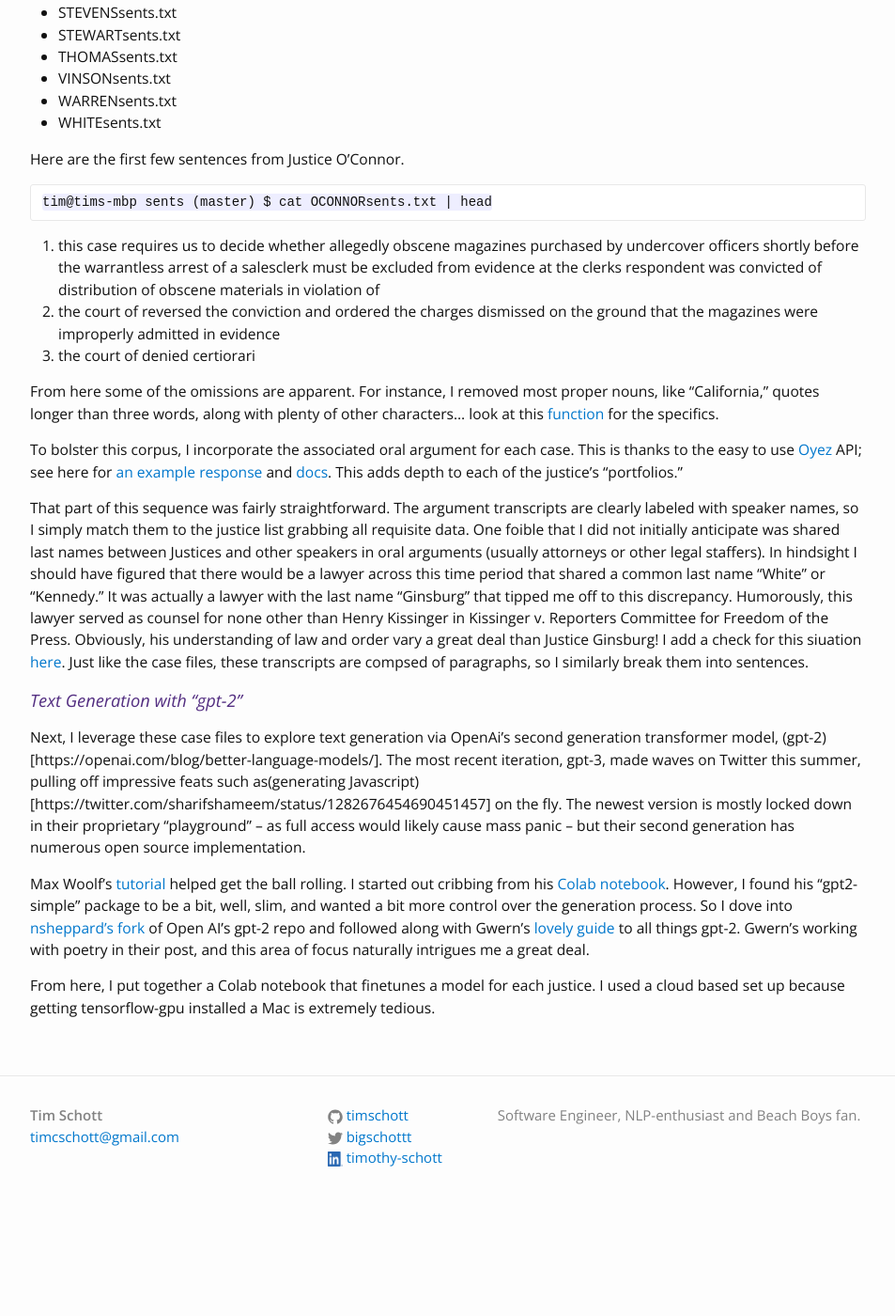
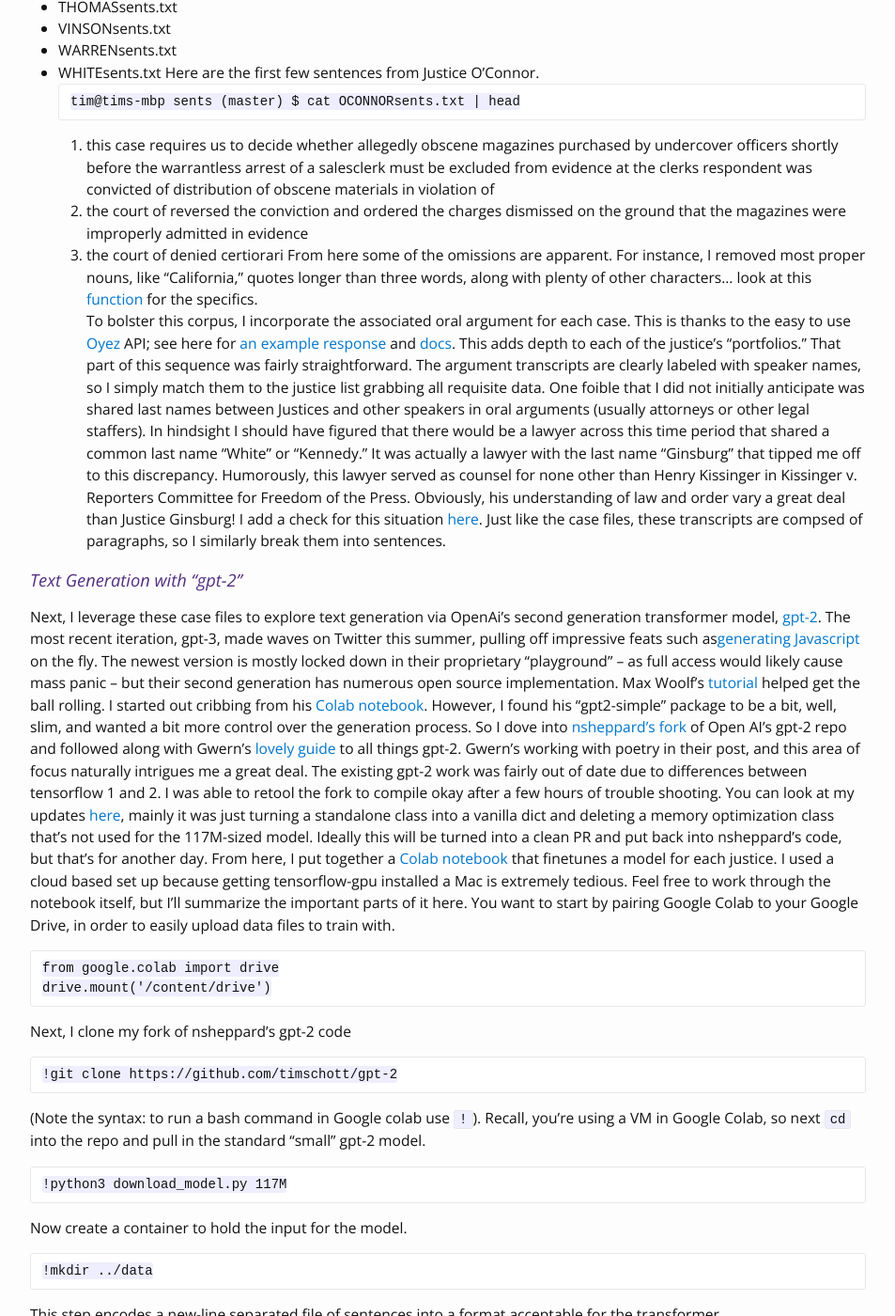
Before and after one commit to timschott/timschott.github.io, a Jekyll site: the page built from projects/sbotus.md, in a window 1280 px wide and 1400 px high, scrolled down 1260 px. Shown: the whole window at 94% size, without its empty margins (163-1116 px from the left). Built offline with Jekyll 4.4.1, drawn with Linux system fonts in a browser that asks for light colours; before the commit the page ends 2563 px from its top, so only the background shows below that; some of the changed text lies outside the part shown.

Commit message:
some colab expl

````diff
--- a/projects/sbotus.md
+++ b/projects/sbotus.md
@@ -13,11 +13,8 @@
 ### Corpus Description and Text Cleaning
 
 The files we used came from LexisNexis; I maintain local access to them. My corpus for this project consists of roughly 700 Supreme Court cases ranging from 1950 - 2005, all of which focus on First Amendment issues.
-
 Prior to processing these files through a transformer model, I needed to greatly clean the texts. These files contained numerous artifacts specific to SCOTUS opinions like citations, docket-numbers: "boilerplate-legalese," if you will. Various functions in my [scotus.py](https://github.com/timschott/kratos/blob/master/scotus.py#L258) class handle the cleanup for these cases.
-
 The learning pipeline expects the data to be broken apart into sentences. My ultimate goal is to treat each speaker as their own "source," so my task was to break apart these various files into distinct files per speaker. The case data is initially ingested in terms of paragraphs which I proceed to split into sentences. This way, I have all the writing and oral arguments of Justice Scalia in one .txt file, Justice Kennedy's in another, and so on. In total, this time period saw 30 different justices preside over cases:
-
 *	WHITTAKERsents.txt
 *	BLACKMUNsents.txt
 *	BLACKsents.txt
@@ -48,26 +45,70 @@
 *	VINSONsents.txt
 *	WARRENsents.txt
 *	WHITEsents.txt
-
 Here are the first few sentences from Justice O'Connor.
-
 ```
 tim@tims-mbp sents (master) $ cat OCONNORsents.txt | head
 ```
 1. this case requires us to decide whether allegedly obscene magazines purchased by undercover officers shortly before the warrantless arrest of a salesclerk must be excluded from evidence at the clerks respondent was convicted of distribution of obscene materials in violation of
 2. the court of reversed the conviction and ordered the charges dismissed on the ground that the magazines were improperly admitted in evidence
 3. the court of denied certiorari
-
 From here some of the omissions are apparent. For instance, I removed most proper nouns, like "California," quotes longer than three words, along with plenty of other characters... look at this [function](https://github.com/timschott/kratos/blob/master/scotus.py#L101) for the specifics.
-
 To bolster this corpus, I incorporate the associated oral argument for each case. This is thanks to the easy to use [Oyez](https://www.oyez.org/) API; see here for [an example response](https://api.oyez.org/cases/1963/449) and [docs](https://github.com/walkerdb/supreme_court_transcripts#oyez-api). This adds depth to each of the justice's "portfolios."
-
-That part of this sequence was fairly straightforward. The argument transcripts are clearly labeled with speaker names, so I simply match them to the justice list grabbing all requisite data. One foible that I did not initially anticipate was shared last names between Justices and other speakers in oral arguments (usually attorneys or other legal staffers). In hindsight I should have figured that there would be a lawyer across this time period that shared a common last name "White" or "Kennedy." It was actually a lawyer with the last name "Ginsburg" that tipped me off to this discrepancy. Humorously, this lawyer served as counsel for none other than Henry Kissinger in Kissinger v. Reporters Committee for Freedom of the Press. Obviously, his understanding of law and order vary a great deal than Justice Ginsburg! I add a check for this siuation [here](https://github.com/timschott/kratos/blob/master/scotus.py#L594). Just like the case files, these transcripts are compsed of paragraphs, so I similarly break them into sentences.
+That part of this sequence was fairly straightforward. The argument transcripts are clearly labeled with speaker names, so I simply match them to the justice list grabbing all requisite data. One foible that I did not initially anticipate was shared last names between Justices and other speakers in oral arguments (usually attorneys or other legal staffers). In hindsight I should have figured that there would be a lawyer across this time period that shared a common last name "White" or "Kennedy." It was actually a lawyer with the last name "Ginsburg" that tipped me off to this discrepancy. Humorously, this lawyer served as counsel for none other than Henry Kissinger in Kissinger v. Reporters Committee for Freedom of the Press. Obviously, his understanding of law and order vary a great deal than Justice Ginsburg! I add a check for this situation [here](https://github.com/timschott/kratos/blob/master/scotus.py#L594). Just like the case files, these transcripts are compsed of paragraphs, so I similarly break them into sentences.
 
 ### Text Generation with "gpt-2"
 
-Next, I leverage these case files to explore text generation via OpenAi's second generation transformer model, (gpt-2)[https://openai.com/blog/better-language-models/]. The most recent iteration, gpt-3, made waves on Twitter this summer, pulling off impressive feats such as(generating Javascript)[https://twitter.com/sharifshameem/status/1282676454690451457] on the fly. The newest version is mostly locked down in their proprietary "playground" -- as full access would likely cause mass panic -- but their second generation has numerous open source implementation.
+Next, I leverage these case files to explore text generation via OpenAi's second generation transformer model, [gpt-2](https://openai.com/blog/better-language-models/). The most recent iteration, gpt-3, made waves on Twitter this summer, pulling off impressive feats such as[generating Javascript](https://twitter.com/sharifshameem/status/1282676454690451457) on the fly. The newest version is mostly locked down in their proprietary "playground" -- as full access would likely cause mass panic -- but their second generation has numerous open source implementation.
+Max Woolf's [tutorial](https://minimaxir.com/2020/01/twitter-gpt2-bot/) helped get the ball rolling. I started out cribbing from his [Colab notebook](https://colab.research.google.com/drive/1VLG8e7YSEwypxU-noRNhsv5dW4NfTGce). However, I found his "gpt2-simple" package to be a bit, well, slim, and wanted a bit more control over the generation process. So I dove into [nsheppard's fork](https://github.com/nshepperd/gpt-2) of Open AI's gpt-2 repo and followed along with Gwern's [lovely guide](https://www.gwern.net/GPT-2) to all things gpt-2. Gwern's working with poetry in their post, and this area of focus naturally intrigues me a great deal.
+The existing gpt-2 work was fairly out of date due to differences between tensorflow 1 and 2. I was able to retool the fork to compile okay after a few hours of trouble shooting. You can look at my updates [here](https://github.com/nshepperd/gpt-2/compare/finetuning...timschott:finetuning), mainly it was just turning a standalone class into a vanilla dict and deleting a memory optimization class that's not used for the 117M-sized model. Ideally this will be turned into a clean PR and put back into nsheppard's code, but that's for another day.
+From here, I put together a [Colab notebook](https://github.com/timschott/kratos/blob/master/gpt2.ipynb) that finetunes a model for each justice. I used a cloud based set up because getting tensorflow-gpu installed a Mac is extremely tedious.
+Feel free to work through the notebook itself, but I'll summarize the important parts of it here.
+You want to start by pairing Google Colab to your Google Drive, in order to easily upload data files to train with.
+```
+from google.colab import drive
+drive.mount('/content/drive')
+```
+Next, I clone my fork of nsheppard's gpt-2 code
+```
+!git clone https://github.com/timschott/gpt-2
+```
+(Note the syntax: to run a bash command in Google colab use `!`).
+Recall, you're using a VM in Google Colab, so next `cd` into the repo and pull in the standard "small" gpt-2 model.
+```
+!python3 download_model.py 117M
+```
+Now create a container to hold the input for the model.
+```
+!mkdir ../data
+```
+This step encodes a new-line separated file of sentences into a format acceptable for the transformer.
+```
+!PYTHONPATH=src ./encode.py ../drive/My\ Drive/sents/SCALIAsents.txt ../data/scalia-lines-v001.txt.npz
+```
+Now make sure you're on tensorflow 1.x and pull in some extra modules
+```
+print(tensorflow.__version__)
 
-Max Woolf's [tutorial](https://minimaxir.com/2020/01/twitter-gpt2-bot/) helped get the ball rolling. I started out cribbing from his [Colab notebook](https://colab.research.google.com/drive/1VLG8e7YSEwypxU-noRNhsv5dW4NfTGce). However, I found his "gpt2-simple" package to be a bit, well, slim, and wanted a bit more control over the generation process. So I dove into [nsheppard's fork](https://github.com/nshepperd/gpt-2) of Open AI's gpt-2 repo and followed along with Gwern's [lovely guide](https://www.gwern.net/GPT-2) to all things gpt-2. Gwern's working with poetry in their post, and this area of focus naturally intrigues me a great deal.
+!pip install toposort
+!pip install hparams
+```
+You may need to make train.py executable:
+```
+#!chmod +x train.py
 
-From here, I put together a Colab notebook that finetunes a model for each justice. I used a cloud based set up because getting tensorflow-gpu installed a Mac is extremely tedious.
+```
+Now you can train your model:
+Some explanation of parameters:
+`learning_rate` is the alpha value -- the lower this is, the more aggressively the model will perform its optimization proces
+`save_every` is how often checkpoints of the model will be committed to the `models` directory.
+A full readout of different params can be found in [train.py](https://github.com/nshepperd/gpt-2/blob/finetuning/train.py#L27-L53)
+```
+## get latest code
+!git pull
+
+## fine tune the model
+!PYTHONPATH=src ./train.py --model_name 117M --dataset ../data/scalia-lines-v001.txt.npz \
+--batch_size 2 --save_every 100 --sample_every 100 \
+--learning_rate=.01 --run_name scalia_1 --top_p .9
+```
+Now you're mode comes to life! It will output it's progression (via learning rate) text samples periodically
````
